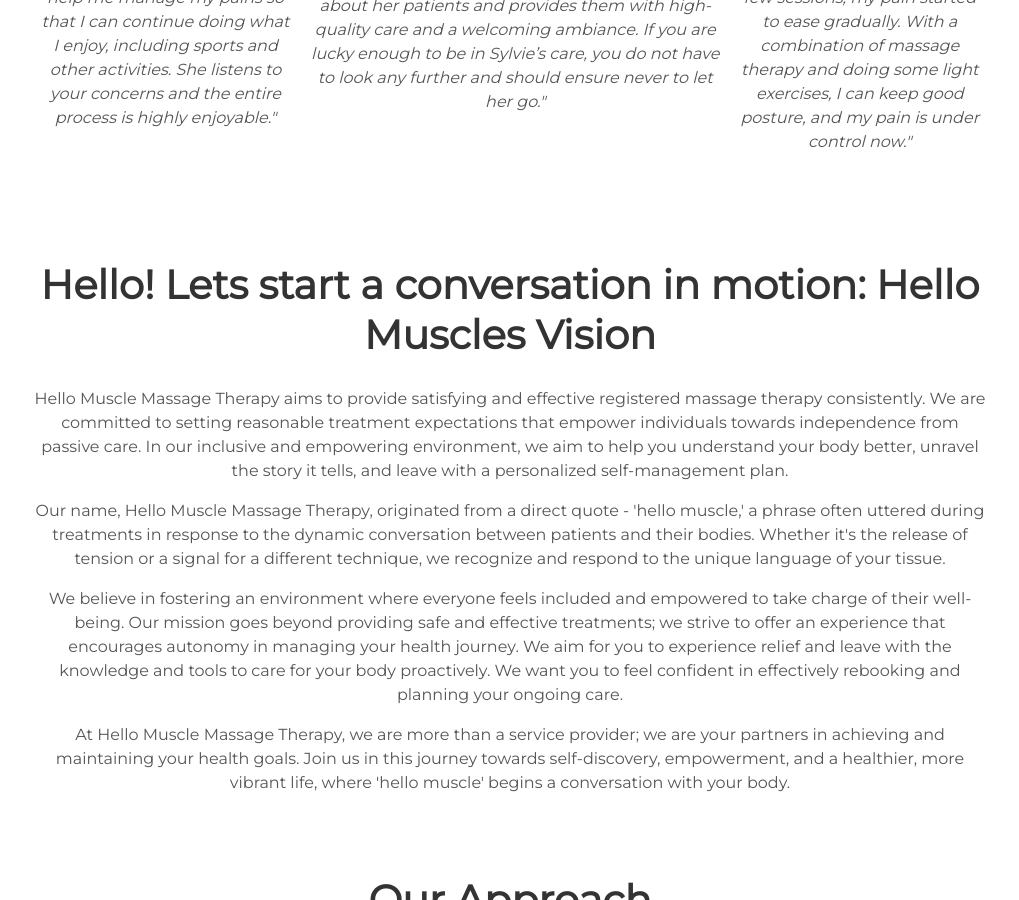
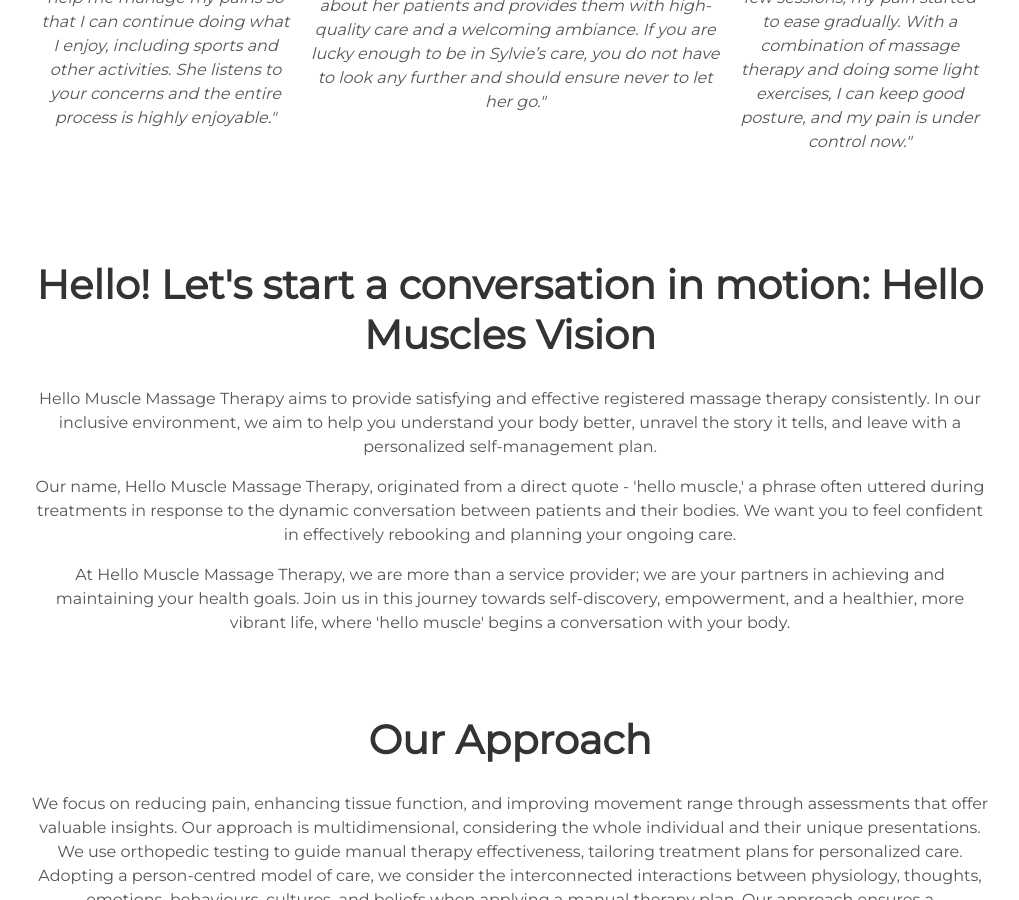
Before and after one commit to HelloMuscle/hellomuscle.github.io, a Jekyll site: the page built from index.html, in a window 1280 px wide and 900 px high, scrolled down 2668 px. Shown: the whole window, without its empty margins (130-1149 px from the left). Built offline with Jekyll 4.4.1, drawn with Linux system fonts in a browser that asks for light colours.

Commit message:
Update about.html
About section was edited to be shorter

```diff
--- a/_includes/about.html
+++ b/_includes/about.html
@@ -1,7 +1,6 @@
 <div class="user-details">
-  <h1>Hello! Lets start a conversation in motion: Hello Muscles Vision</h1>
-  <p> Hello Muscle Massage Therapy aims to provide satisfying and effective registered massage therapy consistently. We are committed to setting reasonable treatment expectations that empower individuals towards independence from passive care. In our inclusive and empowering environment, we aim to help you understand your body better, unravel the story it tells, and leave with a personalized self-management plan.</p>
-  <p>Our name, Hello Muscle Massage Therapy, originated from a direct quote - 'hello muscle,' a phrase often uttered during treatments in response to the dynamic conversation between patients and their bodies. Whether it's the release of tension or a signal for a different technique, we recognize and respond to the unique language of your tissue. </p>
-  <p>We believe in fostering an environment where everyone feels included and empowered to take charge of their well-being. Our mission goes beyond providing safe and effective treatments; we strive to offer an experience that encourages autonomy in managing your health journey. We aim for you to experience relief and leave with the knowledge and tools to care for your body proactively. We want you to feel confident in effectively rebooking and planning your ongoing care.</p>
-  <p>At Hello Muscle Massage Therapy, we are more than a service provider; we are your  partners in achieving and maintaining your health goals. Join us in this journey towards self-discovery, empowerment, and a healthier, more vibrant life, where 'hello muscle' begins a conversation with your body.</p>
-</div>
+  <h1>Hello! Let's start a conversation in motion: Hello Muscles Vision</h1>
+  <p> Hello Muscle Massage Therapy aims to provide satisfying and effective registered massage therapy consistently. In our inclusive environment, we aim to help you understand your body better, unravel the story it tells, and leave with a personalized self-management plan.<p>
+  <p>Our name, Hello Muscle Massage Therapy, originated from a direct quote - 'hello muscle,' a phrase often uttered during treatments in response to the dynamic conversation between patients and their bodies. We want you to feel confident in effectively rebooking and planning your ongoing care.<p>
+  <p>At Hello Muscle Massage Therapy, we are more than a service provider; we are your partners in achieving and maintaining your health goals. Join us in this journey towards self-discovery, empowerment, and a healthier, more vibrant life, where 'hello muscle' begins a conversation with your body.<p>
+<div></div>
```
